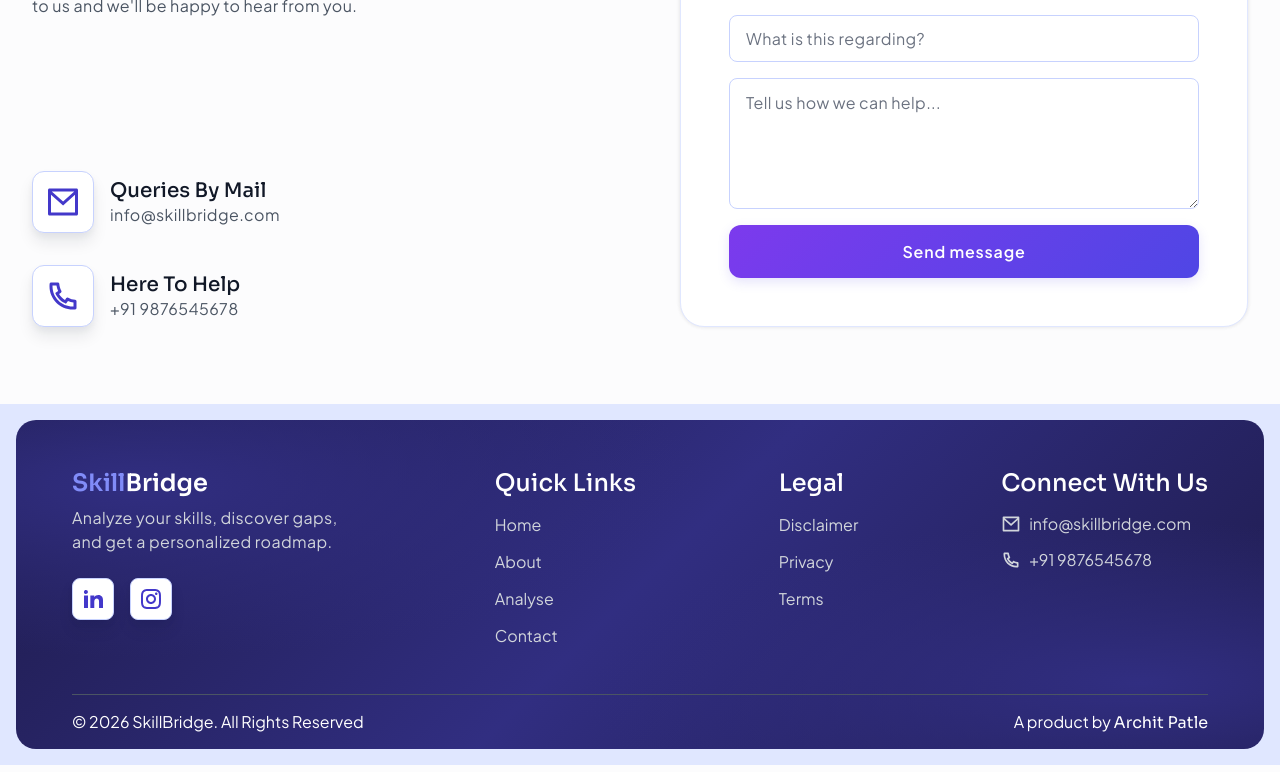
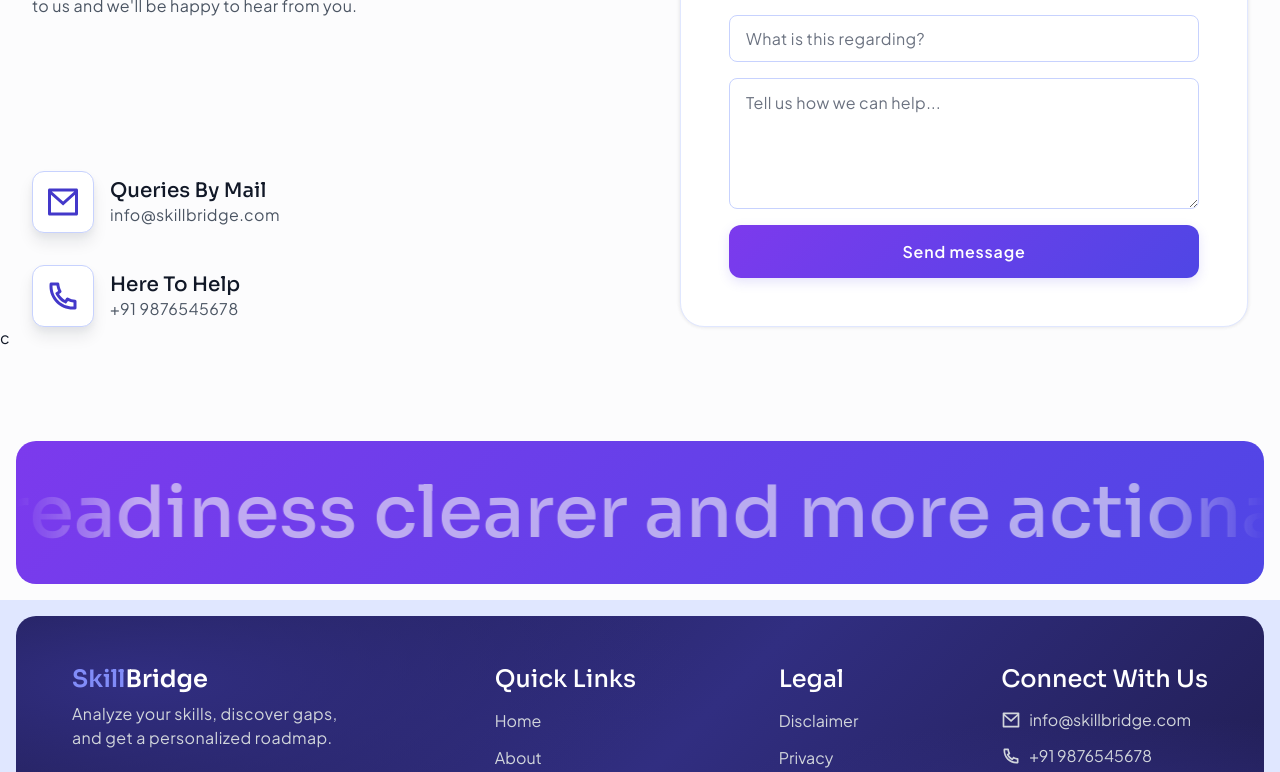
Before and after one commit to architpatle/skill-bridge, a React (Vite) app: page /contact in a window 1280 px wide. Shown: the part 807-1579 px from the top of the page. Built offline with nearby package versions, Linux system fonts and the light colour scheme.

Commit message:
Added Our Vision Section in Contact Page

```diff
--- a/src/components/contact/ContactForm/ContactForm.jsx
+++ b/src/components/contact/ContactForm/ContactForm.jsx
@@ -3,12 +3,13 @@ import { Link } from 'react-router-dom';
 import styles from './ContactForm.module.css'
 
 import Eyebrow from '../../ui/Eyebrow/Eyebrow'
+import Form from './Form/Form';
 
 import {
     RiMailLine,
     RiPhoneLine
 } from "react-icons/ri";
-import Form from './Form/Form';
+
 
 const ContactForm = () => {
     return (
@@ -69,8 +70,7 @@ const ContactForm = () => {
                     </div>
                 </div>
 
-            </div>
-
+            </div>c
 
         </section>
     )
--- a/src/pages/Contact.jsx
+++ b/src/pages/Contact.jsx
@@ -2,12 +2,14 @@ import React from 'react'
 import Hero from '../components/sections/Hero/Hero'
 import heroData from '../data/heroData'
 import ContactForm from '../components/contact/ContactForm/ContactForm'
+import OurVision from '../components/about/OurVision/OurVision'
 
 const Contact = () => {
   return (
     <>
       <Hero data={heroData.contact} />
       <ContactForm />
+      <OurVision />
     </>
   )
 }
```
